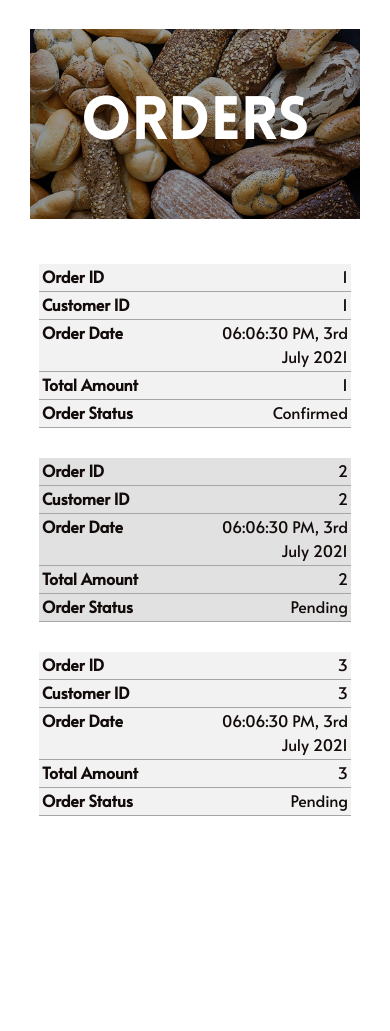
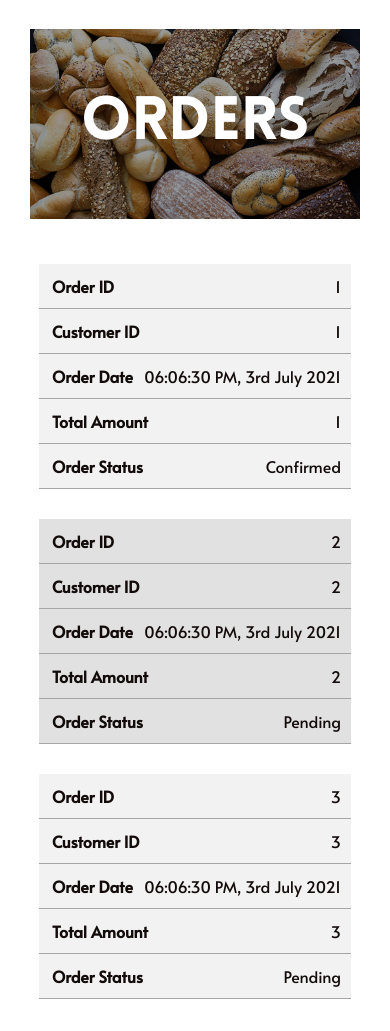
Before and after one commit to gabesantos21/PROJECT-THEA, a PHP site: page /Pages/AdminPage/Main/OrderStatusPage.php in a window 390 px wide. Shown: the part 85-1116 px from the top of the page. Before the commit the page ends 901 px from the top, so only its background shows below. Run offline with PHP 8.4, Linux system fonts and the light colour scheme; some libraries are stand-ins or nearby versions.

Commit message:
MODIFIED FILES
Modified css for checkoutpagestatus on admin (fixed overlapping issue) and fixed admin navbar anchor tag problem

```diff
--- a/Css/styles-for-checkout.css
+++ b/Css/styles-for-checkout.css
@@ -1,10 +1,10 @@
 /*implementing font*/
 @font-face {
-	font-family: "Lovelo";
-	src: url(../Assets/fonts/Lovelo-Black.ttf);
+  font-family: "Lovelo";
+  src: url(../Assets/fonts/Lovelo-Black.ttf);
 }
 
-@import url('https://fonts.googleapis.com/css2?family=Alata&display=swap');
+@import url("https://fonts.googleapis.com/css2?family=Alata&display=swap");
 
 html,
 body {
@@ -27,7 +27,6 @@ label {
   color: white;
   font-family: "Alata", sans-serif;
 }
-
 
 input,
 label {
@@ -394,8 +393,7 @@ th {
 Order Status Page
 ////////////////////////*/
 
-
-.orderPage-table-container{
+.orderPage-table-container {
   display: flex;
   justify-content: center;
   border: solid;
@@ -403,86 +401,85 @@ Order Status Page
   border-width: 30px;
   border-top-width: 15px;
 }
-.orderPage-table{
+.orderPage-table {
   background-color: 1px solid #ddd;
-  flex-grow:1;
+  flex-grow: 1;
   margin-left: 10%;
   margin-right: 10%;
 }
 
-.orderPage-table tr{
-  color: #120B0A;
+.orderPage-table tr {
+  color: #120b0a;
 }
 
-.orderPage-table td{
+.orderPage-table td {
   padding-left: 5px;
   padding-bottom: 3px;
 }
 
-.orderPage-table tr:nth-of-type(odd){
-  background-color: #E1E1E1;
+.orderPage-table tr:nth-of-type(odd) {
+  background-color: #e1e1e1;
 }
 
-.orderPage-table tr:nth-of-type(even){
-  background-color: #F2F2F2;
+.orderPage-table tr:nth-of-type(even) {
+  background-color: #f2f2f2;
 }
 
-.orderPage-table tr:hover td{
+.orderPage-table tr:hover td {
   background-color: rgb(100, 100, 100);
   color: white;
 }
 
-.orderPage-table th{
-  background-color: #A6A6A6;
-  padding:5px;
+.orderPage-table th {
+  background-color: #a6a6a6;
+  padding: 5px;
   color: white;
   font-family: "Alata", sans-serif;
   border-bottom: none;
 }
 
-
 /*media adjustments for order page*/
 
 @media all and (max-width: 550px) {
-
-  .orderPage-table-container{
+  .orderPage-table-container {
     border-width: 0px;
   }
 
- .orderPage-table th{
+  .orderPage-table th {
     display: none;
   }
 
-  .orderPage-table tr, tbody, td{
-    display: block;
+  .orderPage-table tr,
+  tbody {
+    display: flex;
     width: 100%;
+    align-content: center;
+    justify-content: space-evenly;
+    align-items: stretch;
+    flex-direction: column;
   }
 
-  .orderPage-table tr{
+  .orderPage-table tr {
     margin-bottom: 30px;
   }
 
-  .orderPage-table td{
-    padding-right: 3px;
-    padding-left: 50%;
+  .orderPage-table td {
+    padding: 10px;
     text-align: right;
-    position: relative;
     border-bottom: solid;
-    border-color: #A6A6A6;
+    border-color: #a6a6a6;
     border-width: 1px;
+    display: flex;
+    flex-direction: row;
+    justify-content: space-between;
   }
 
-  .orderPage-table td::before{
+  .orderPage-table td::before {
     content: attr(data-label);
-    position: absolute;
-    left: 0%;
-    width: 50%;
     padding-left: 3px;
     font-size: inherit;
     font-weight: bold;
     font-family: "Alata", sans-serif;
     text-align: left;
   }
-
-
 }
--- a/Pages/AdminPage/NavBar/AdminNavBar.php
+++ b/Pages/AdminPage/NavBar/AdminNavBar.php
@@ -99,7 +99,7 @@
 
         <ul class="user-nav-links" style="display: relative">
           <li>
-            <a href="" data-toggle="modal" data-target=".cart-modal-container">
+            <a href="OrderStatusPage.php">
               <img src="../../../Assets/img/icons/orders.svg" alt="">
             </a>
           </li>
```
